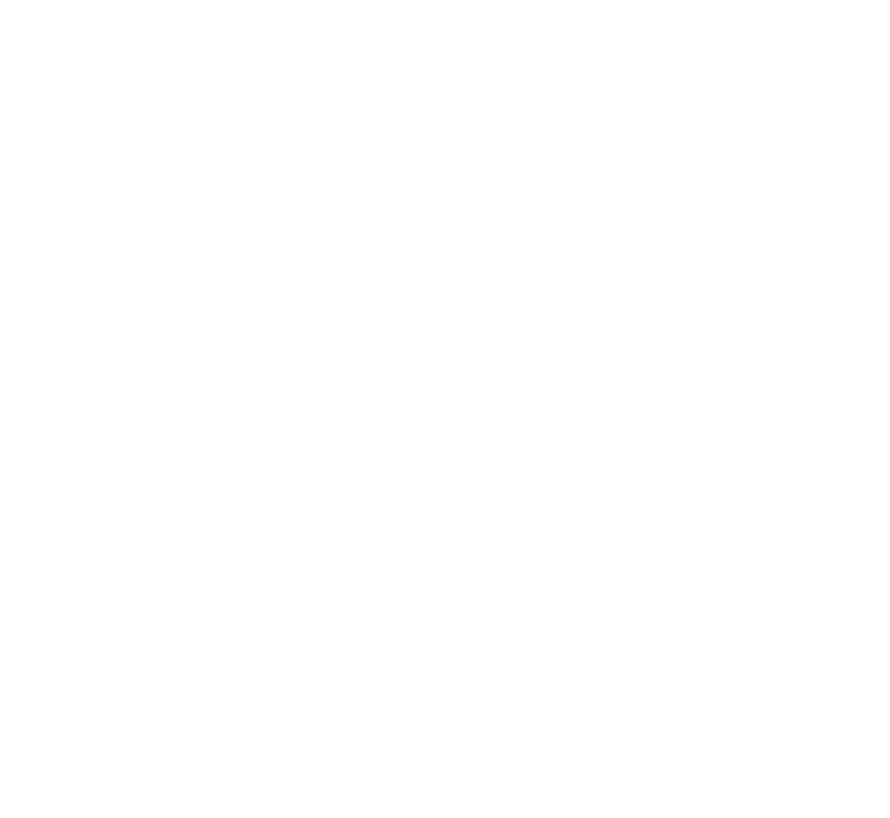
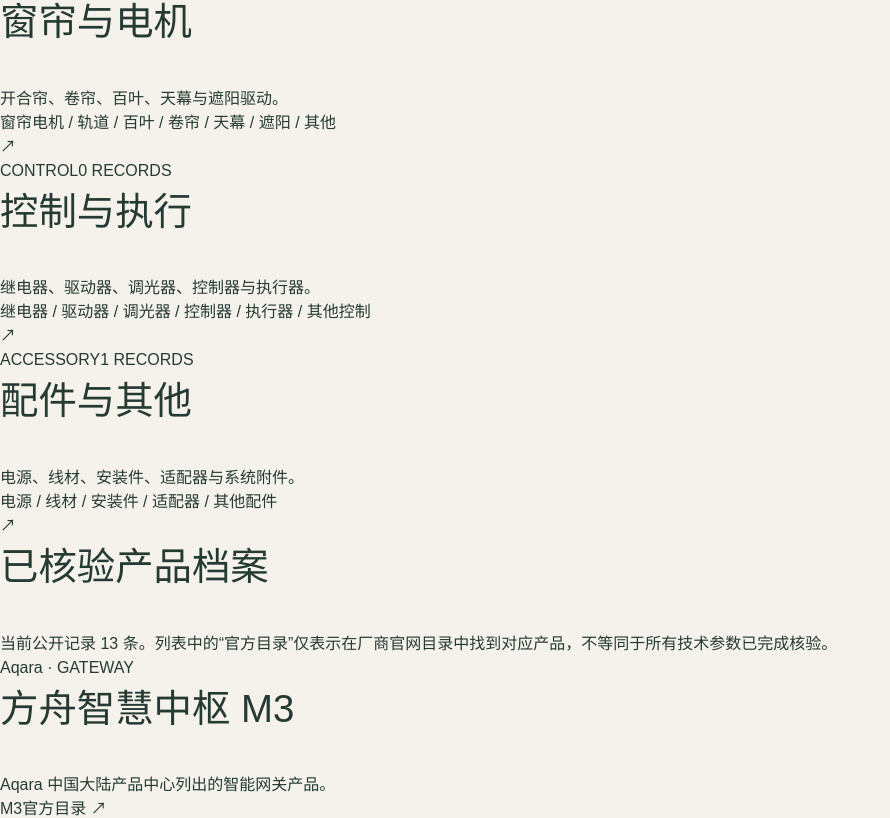
Before and after one commit to yimingwenhua69/yiming-smart-home, a Next.js app: page /products in a window 1280 px wide. Before the commit this address had no page. Shown: the part 1186-2004 px from the top of the page, without its empty margins (0-890 px from the left). Before the commit the page ends 800 px from the top, so only its background shows below. Built offline with nearby package versions, Linux system fonts and the light colour scheme.

Commit message:
feat(products): add source-linked product catalog

```diff
--- /dev/null
+++ b/src/app/products/page.tsx
@@ -0,0 +1,40 @@
+import type { Metadata } from "next";
+import Link from "next/link";
+import { PageFrame } from "@/components/PageFrame";
+import { categories, getManufacturerById, products, sources } from "@/data/catalog";
+
+export const metadata: Metadata = { title: "产品知识库", description: "按品类浏览真实可追溯的智能家居产品型号与技术资料。" };
+
+export default async function ProductsPage({ searchParams }: { searchParams: Promise<{ category?: string }> }) {
+  const { category: selectedCategory } = await searchParams;
+  const visibleProducts = selectedCategory ? products.filter((product) => product.categoryId === selectedCategory) : products;
+  return (
+    <PageFrame eyebrow="PRODUCT KNOWLEDGE / CATALOG" title="智能家居产品全景矩阵。" description="以产品型号和来源证据为核心，不展示虚构商品卡片、不填充猜测参数、不提供过期价格。">
+      <section className="content-section">
+        <div className="section-heading"><h2>产品分类</h2><p>选择品类查看已建档型号。每个产品记录都关联厂商来源与最近核验日期。</p></div>
+        <div className="knowledge-grid">
+          {categories.map((item) => <Link className="knowledge-card" href={"/products/?category=" + item.id} key={item.id}><div className="card-top"><span>{item.id.toUpperCase()}</span><span>{products.filter((p) => p.categoryId === item.id).length} RECORDS</span></div><h2>{item.name}</h2><p>{item.description}</p><p>{item.subcategories.join(" / ")}</p><span className="card-arrow">↗</span></Link>)}
+        </div>
+      </section>
+      <section className="content-section">
+        <div className="section-heading"><h2>{selectedCategory ? (categories.find((c) => c.id === selectedCategory)?.name ?? "产品") : "已核验产品档案"}</h2><p>当前公开记录 {visibleProducts.length} 条。列表中的“官方目录”仅表示在厂商官网目录中找到对应产品，不等同于所有技术参数已完成核验。</p></div>
+        {visibleProducts.length ? <div className="product-grid">
+          {visibleProducts.map((product) => {
+            const manufacturer = getManufacturerById(product.manufacturerId);
+            return <Link href={"/products/" + product.slug + "/"} className="product-card" key={product.id}>
+              <span className="product-meta">{manufacturer?.englishName} · {product.categoryId.toUpperCase()}</span>
+              <h2>{product.name}</h2><p>{product.summary}</p>
+              <div className="product-foot"><span>{product.model ?? "型号待核实"}</span><span>{product.verificationStatus === "official-specification" ? "官方参数" : "官方目录"} ↗</span></div>
+            </Link>;
+          })}
+        </div> : <div className="panel"><h2>该分类暂无已核验型号</h2><p>不会用虚构记录填充。可先查看厂商官方目录与分类资料。</p></div>}
+      </section>
+      <section className="content-section">
+        <div className="notice">价格字段当前统一为空：厂商页面价格、促销价和渠道价会随时间变化，只有带地区、渠道、采集时间和有效期的报价才会进入价格研究，不作为产品固有规格。</div>
+        <div className="source-list" style={{ marginTop: 24 }}>
+          {sources.filter((source) => source.sourceType === "official-product-catalog").map((source) => <div className="source-item" key={source.id}><div><strong>{source.title}</strong><p>{source.publisher} · 核验日期 {source.checkedAt}</p></div><a href={source.url} target="_blank" rel="noreferrer">官方来源 ↗</a></div>)}
+        </div>
+      </section>
+    </PageFrame>
+  );
+}
```
